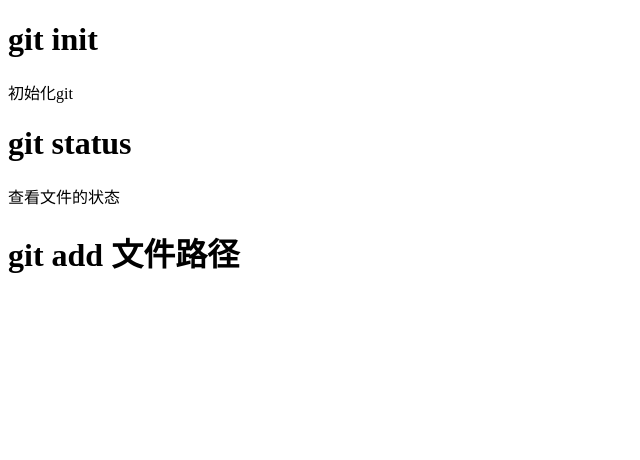
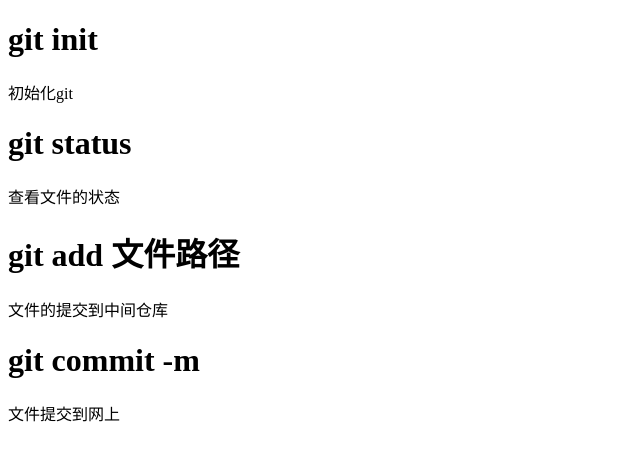
Before and after one commit to fengzhihentao/heban_test, a plain HTML site: page index.html in a window 1280 px wide. Shown: the whole page, without its empty margins (0-640 px from the left). Drawn offline with Linux system fonts and the light colour scheme.

Commit message:
‘第三次提交’

```diff
--- a/index.html
+++ b/index.html
@@ -8,13 +8,16 @@
 </head>
 
 <body>
+    <!-- 啦 -->
     <!-- 操作方法 -->
     <h1>git init </h1>
     <p>初始化git</p>
     <h1>git status</h1>
     <p>查看文件的状态</p>
     <h1>git add 文件路径</h1>
-
+    <p>文件的提交到中间仓库</p>
+    <h1>git commit -m</h1>
+    <p>文件提交到网上</p>
     <p></p>
 </body>
 
```
